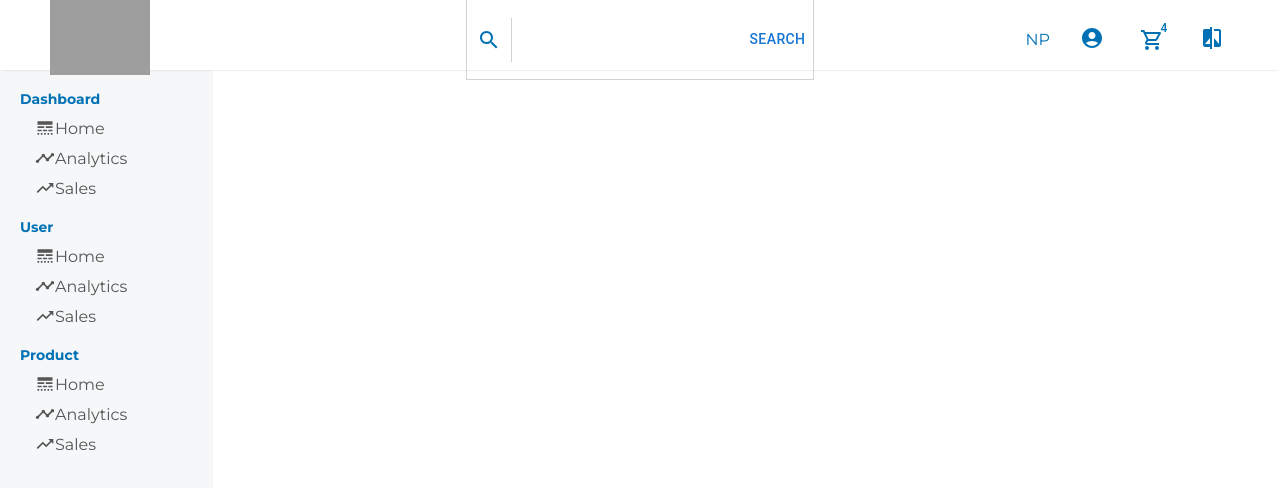
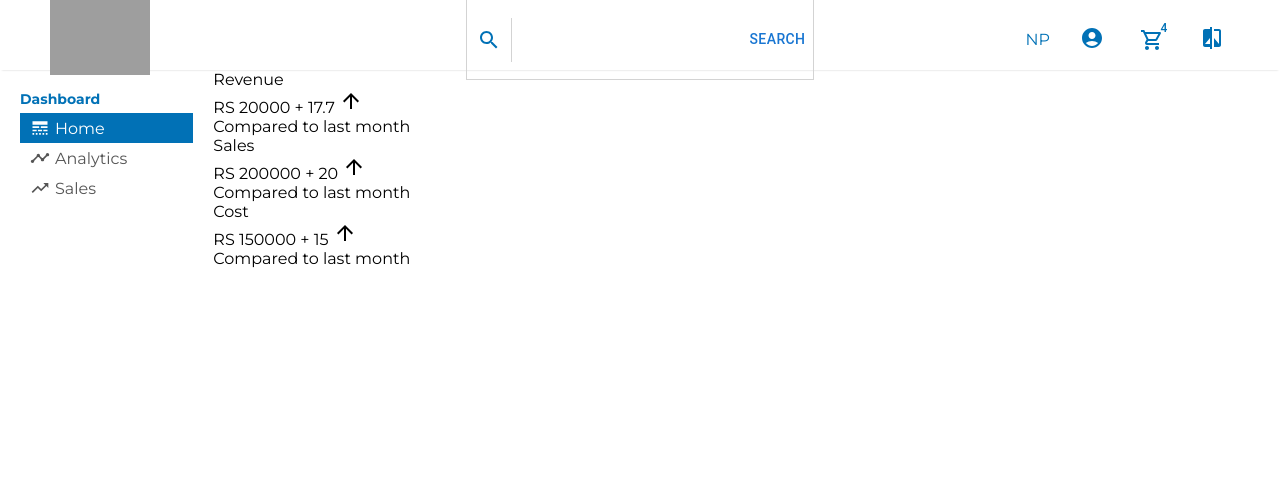
Before and after one commit to rxmann/Ecommerce-BechCha-Client, a React (Create React App) app: page /admindash in a window 1280 px wide. Shown: the top 488 px of the page. Built offline with nearby package versions, Linux system fonts and the light colour scheme; grey boxes are pictures that could not be loaded.

Commit message:
SIDEBAR FINISHED

```diff
--- a/public/index.html
+++ b/public/index.html
@@ -6,6 +6,9 @@
   <meta name="viewport" content="width=device-width, initial-scale=1.0">
   <title>Ecommerce Bech-cha</title>
   <link rel="preconnect" href="https://fonts.googleapis.com"><link rel="preconnect" href="https://fonts.gstatic.com" crossorigin><link href="https://fonts.googleapis.com/css2?family=Montserrat:wght@300;400;500;600;700;800&display=swap" rel="stylesheet">
+  <link rel="preconnect" href="https://fonts.googleapis.com">
+<link rel="preconnect" href="https://fonts.gstatic.com" crossorigin>
+<link href="https://fonts.googleapis.com/css2?family=Nunito:ital,wght@0,300;0,400;0,500;0,600;0,700;0,900;1,800&display=swap" rel="stylesheet">
 
   <style>
     * {
--- /dev/null
+++ b/src/AdminComponents/FeaturedInfo/FeaturedInfo.jsx
@@ -0,0 +1,65 @@
+import { ArrowDownward, ArrowUpward } from "@mui/icons-material"
+import styled from "styled-components"
+
+const Container = styled.div`
+
+`
+
+const Title = styled.span`
+
+`
+const FeaturedItem = styled.div`
+
+`
+
+const PriceWrapper = styled.div`
+
+`
+const Price = styled.span`
+
+`
+
+const Rate = styled.span`
+
+`
+const SubTitle = styled.span`
+
+`
+
+
+const FeaturedInfo = () => {
+  return (
+    <Container>
+        <FeaturedItem>
+            <Title> Revenue </Title>
+            <PriceWrapper>
+                <Price> RS 20000 </Price>
+                <Rate> + 17.7 <ArrowUpward />  </Rate>
+            </PriceWrapper>
+            <SubTitle> Compared to last month </SubTitle>
+        </FeaturedItem>
+
+        <FeaturedItem>
+            <Title> Sales </Title>
+            <PriceWrapper>
+                <Price> RS 200000 </Price>
+                <Rate> + 20 <ArrowUpward/>  </Rate>
+            </PriceWrapper>
+            <SubTitle> Compared to last month </SubTitle>
+        </FeaturedItem>
+
+
+        <FeaturedItem>
+            <Title> Cost </Title>
+            <PriceWrapper>
+                <Price> RS 150000 </Price>
+                <Rate> + 15 <ArrowUpward/>  </Rate>
+            </PriceWrapper>
+            <SubTitle> Compared to last month </SubTitle>
+        </FeaturedItem>
+
+    </Container>
+  )
+}
+
+export default FeaturedInfo
--- a/src/AdminComponents/Sidebar/Sidebar.jsx
+++ b/src/AdminComponents/Sidebar/Sidebar.jsx
@@ -7,8 +7,6 @@ const Container = styled.div`
     height: calc(100vh - 70px);
     position: sticky;
     top: 70px;
-    display: flex;
-    background-color: #f5f7f8;
 `
 
 const SidebarWrapper = styled.div`
@@ -23,26 +21,29 @@ const SidebarMenu = styled.div`
 const SidebarTitle = styled.h3`
     font-size: 14px;
     color: #0171b6;
+    margin-bottom: 5px;
 `
 
 const SidebarList = styled.ul`
     list-style: none;
-    padding: 5px;
+    display: flex;
+    flex-direction: column;
+    justify-content: center;
+
 `
 
 const SidebarListItem = styled.li`
     padding: 5px 10px;
     cursor: pointer;
+    display: flex;
     font-size: 16px;
-    border-radius: 10px;
-    display: flex;
     align-items: center;
+
 
     &:hover {
         background-color: #e2f5ff;
     }
 `
-
 
 
 const Sidebar = () => {
@@ -55,47 +56,15 @@ const Sidebar = () => {
                     <SidebarTitle> Dashboard </SidebarTitle>
                     <SidebarList>
                         <SidebarListItem className="menuActive">
-                            <LineStyle fontSize="small" /> Home
+                            <LineStyle className="iconMUI"/>  Home
                         </SidebarListItem>
 
                         <SidebarListItem>
-                            <Timeline fontSize="small" /> Analytics
+                        <Timeline  className="iconMUI"/>  Analytics
                         </SidebarListItem>
 
                         <SidebarListItem>
-                            <TrendingUp fontSize="small" /> Sales
-                        </SidebarListItem>
-                    </SidebarList>
-                </SidebarMenu>
-                <SidebarMenu>
-                    <SidebarTitle> User </SidebarTitle>
-                    <SidebarList>
-                        <SidebarListItem className="menuActive">
-                            <LineStyle fontSize="small" /> Home
-                        </SidebarListItem>
-
-                        <SidebarListItem>
-                            <Timeline fontSize="small" /> Analytics
-                        </SidebarListItem>
-
-                        <SidebarListItem>
-                            <TrendingUp fontSize="small" /> Sales
-                        </SidebarListItem>
-                    </SidebarList>
-                </SidebarMenu>
-                <SidebarMenu>
-                    <SidebarTitle> Product </SidebarTitle>
-                    <SidebarList>
-                        <SidebarListItem className="menuActive">
-                            <LineStyle fontSize="small" /> Home
-                        </SidebarListItem>
-
-                        <SidebarListItem>
-                            <Timeline fontSize="small" /> Analytics
-                        </SidebarListItem>
-
-                        <SidebarListItem>
-                            <TrendingUp fontSize="small" /> Sales
+                         <TrendingUp className="iconMUI" />  Sales
                         </SidebarListItem>
                     </SidebarList>
                 </SidebarMenu>
--- a/src/AdminComponents/support.css
+++ b/src/AdminComponents/support.css
@@ -1,3 +1,9 @@
 .menuActive {
-    background-color: #f5f7f8;
+    background-color:  #0171b6;
+    color: white;
 }
+
+.iconMUI {
+    font-size: 20px !important;
+    margin-right: 5px;
+}
--- a/src/AdminPages/AdminDash.jsx
+++ b/src/AdminPages/AdminDash.jsx
@@ -1,12 +1,11 @@
 import Sidebar from '../AdminComponents/Sidebar/Sidebar'
 import Navbar from '../Components/Layout/Navbar'
 import styled from "styled-components"
+import AdminHome from './AdminHome'
 
 const Container = styled.div`
   display: flex;
-`
-const RightDisplay = styled.div`
-  flex: 5;
+  font-family: 'Nunito', sans-serif;
 `
 
 
@@ -17,10 +16,7 @@ const AdminDash = () => {
     <Navbar />
     <Container>
       <Sidebar />
-      <RightDisplay >
-
-      </RightDisplay>
-
+      <AdminHome />
     </Container>
    </>
   )
--- /dev/null
+++ b/src/AdminPages/AdminHome.jsx
@@ -0,0 +1,16 @@
+import styled from "styled-components"
+import FeaturedInfo from "../AdminComponents/FeaturedInfo/FeaturedInfo"
+
+const Container = styled.div`
+    flex: 5;
+`
+
+const AdminHome = () => {
+  return (
+    <Container>
+        <FeaturedInfo />
+    </Container>
+  )
+}
+
+export default AdminHome
--- a/src/Components/Layout/Footer.jsx
+++ b/src/Components/Layout/Footer.jsx
@@ -13,7 +13,7 @@ const Container = styled.div`
     overflow: hidden;
     max-height: 200px;
     background-color: #f5f7f8;
-    border-top: 1px solid #aaaaaa;
+    margin-top: 50px;
 `
 
 const LeftDiv = styled.div`
```
